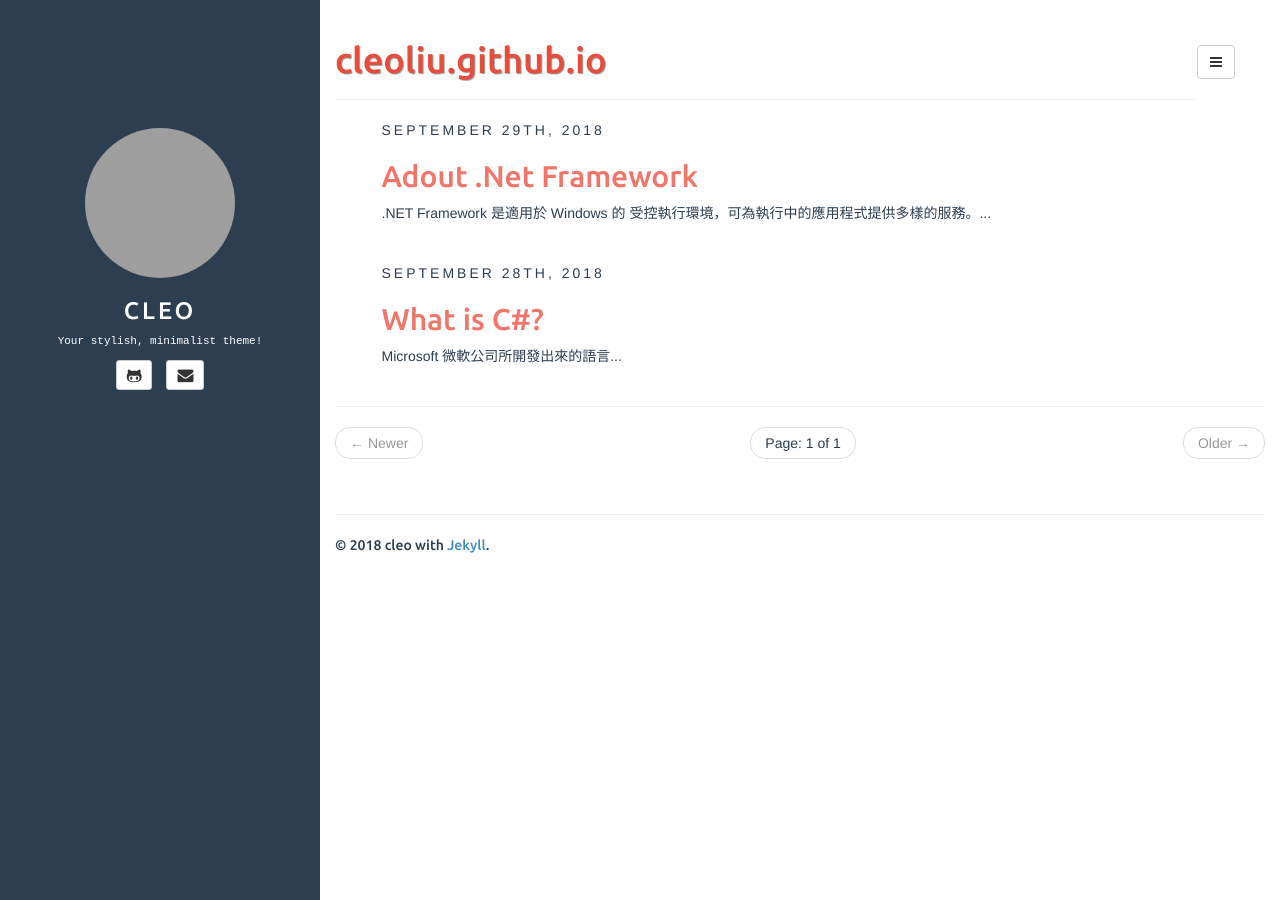
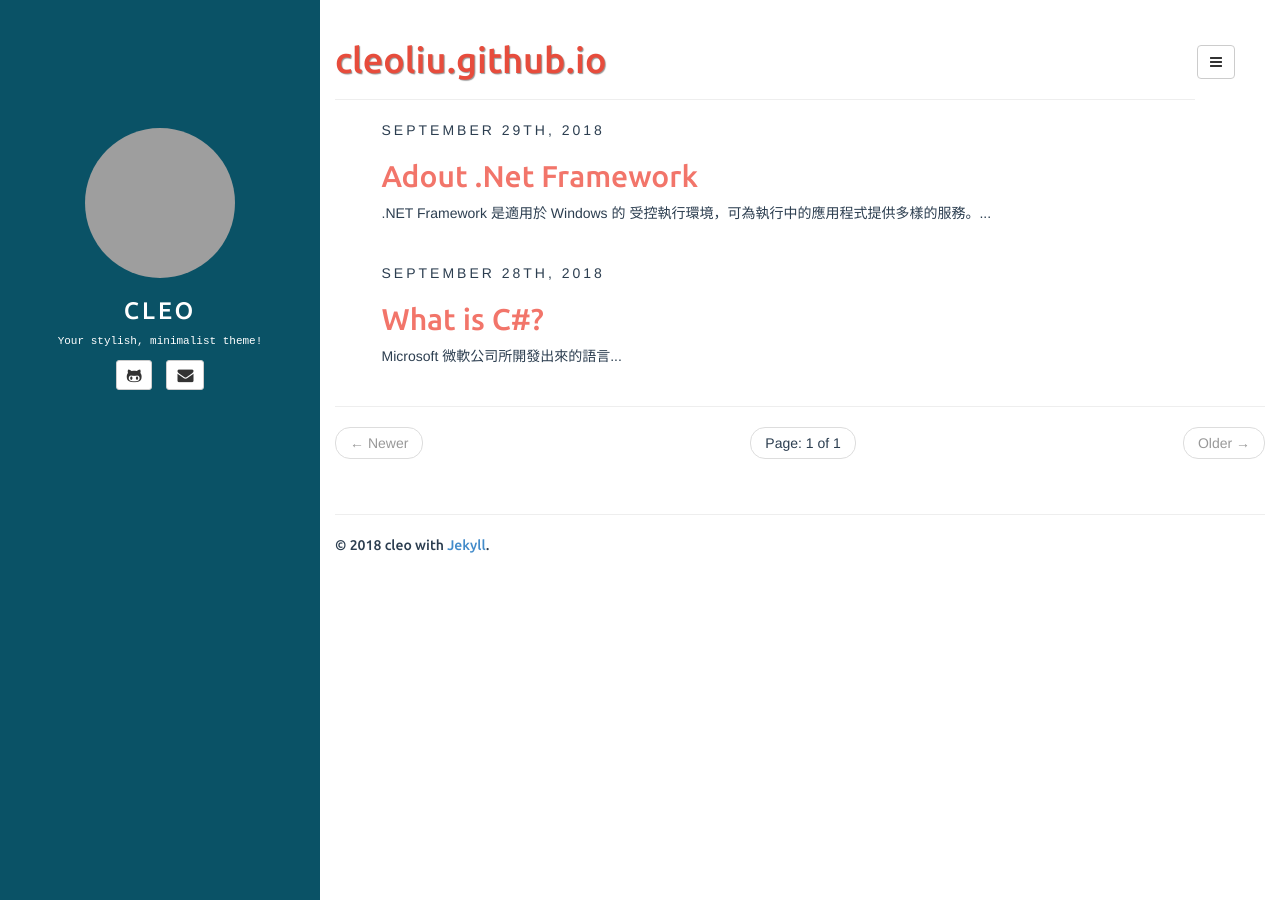
Before and after one commit to cleoliu/blog-2021, a Jekyll site: the page built from index.html, in a window 1280 px wide. Built offline with Jekyll 4.4.1, drawn with Linux system fonts in a browser that asks for light colours; the list of posts is cut into pages by our own code; grey boxes are pictures that could not be loaded.

Commit message:
Update style.css
.sidebar background-color

```diff
--- a/assets/css/style.css
+++ b/assets/css/style.css
@@ -8,7 +8,7 @@ body{
 	position: fixed;
 	top: 0px;
 	padding-top: 10%;
-	background-color: #2c3e50;
+	background-color: #0a5266;
 	color: #fff;
 }
 
```
